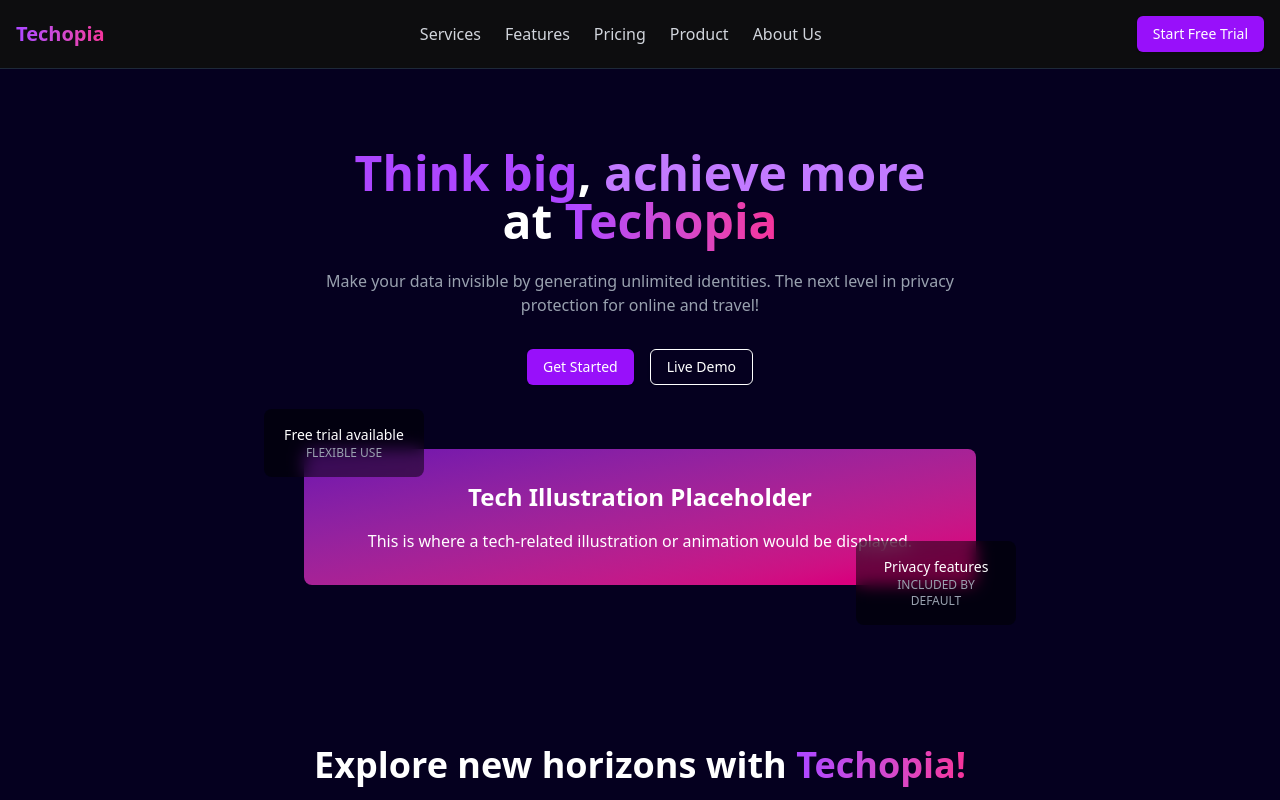
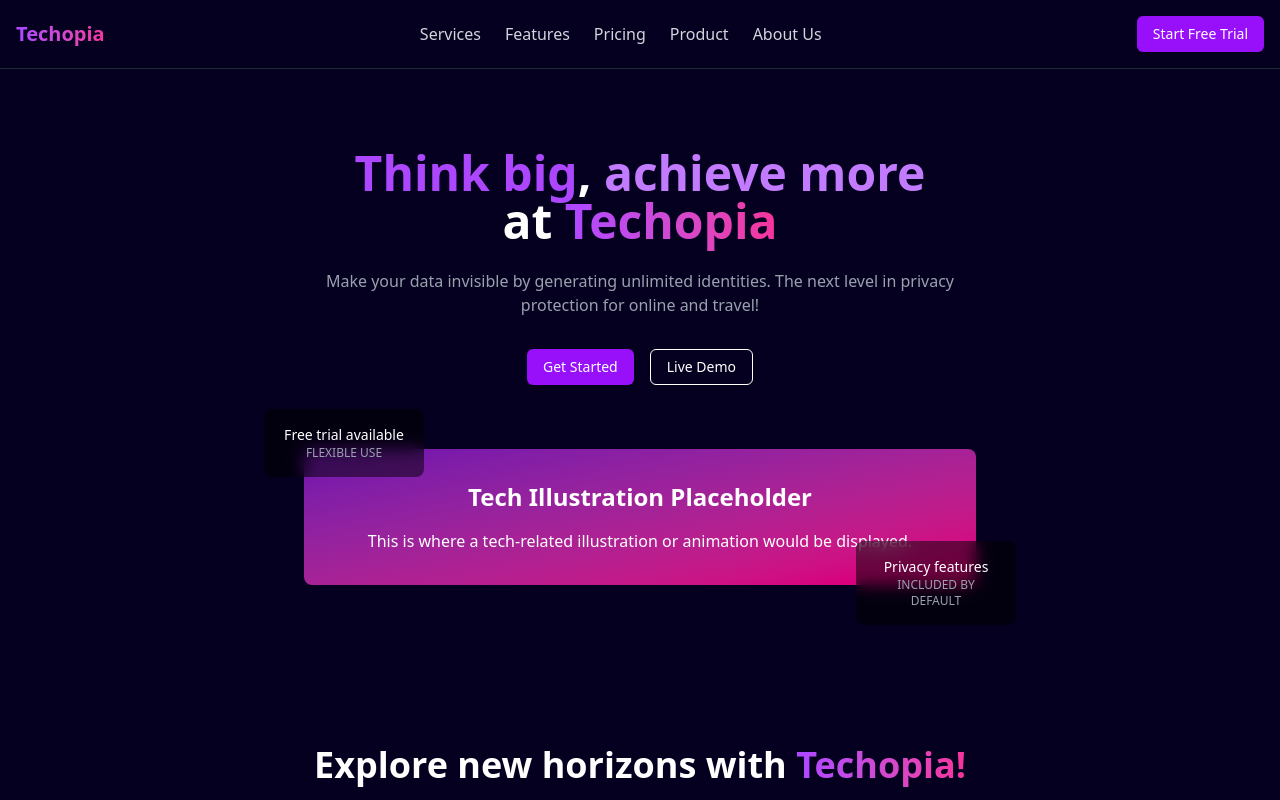
Before and after one commit to Saur-Deshmukh/Techtopia, a React (Vite) app: page / in a window 1280 px wide. Shown: the top 800 px of the page. Built offline with nearby package versions, Linux system fonts and the light colour scheme.

Commit message:
changes made

```diff
--- a/src/components/Footer.jsx
+++ b/src/components/Footer.jsx
@@ -5,7 +5,7 @@ import { Facebook, Twitter, Instagram, Linkedin } from "lucide-react";
 
 export function Footer() {
   return (
-    <footer className="border-t border-gray-800 bg-[#0D0D0F]">
+    <footer className="border-t border-gray-800 bg-[#05001f]">
       <div className="container mx-auto px-4 py-8">
         <div className="flex justify-between items-center">
           <BrowserRouter
--- a/src/components/Header.jsx
+++ b/src/components/Header.jsx
@@ -4,7 +4,7 @@ import { BrowserRouter } from "react-router-dom";
 
 export function Header() {
   return (
-    <header className="border-b border-gray-800 bg-[#0D0D0F]">
+    <header className="border-b border-gray-800 bg-[#05001f]">
       <div className="container mx-auto px-4 py-4 flex items-center justify-between">
         <BrowserRouter href="/" className="flex items-center space-x-2">
           <span className="text-xl font-bold bg-gradient-to-r from-purple-500 to-pink-500 bg-clip-text text-transparent">
```
